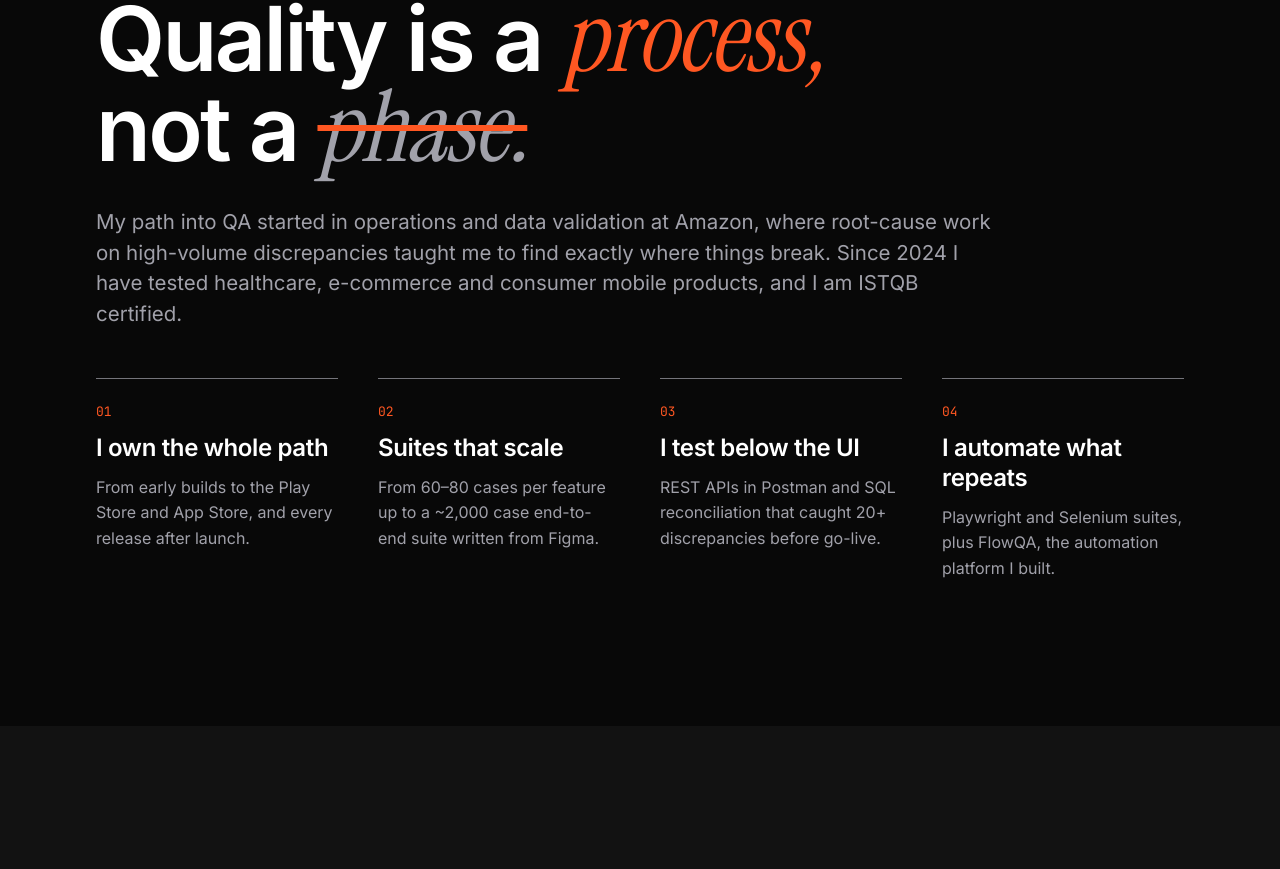
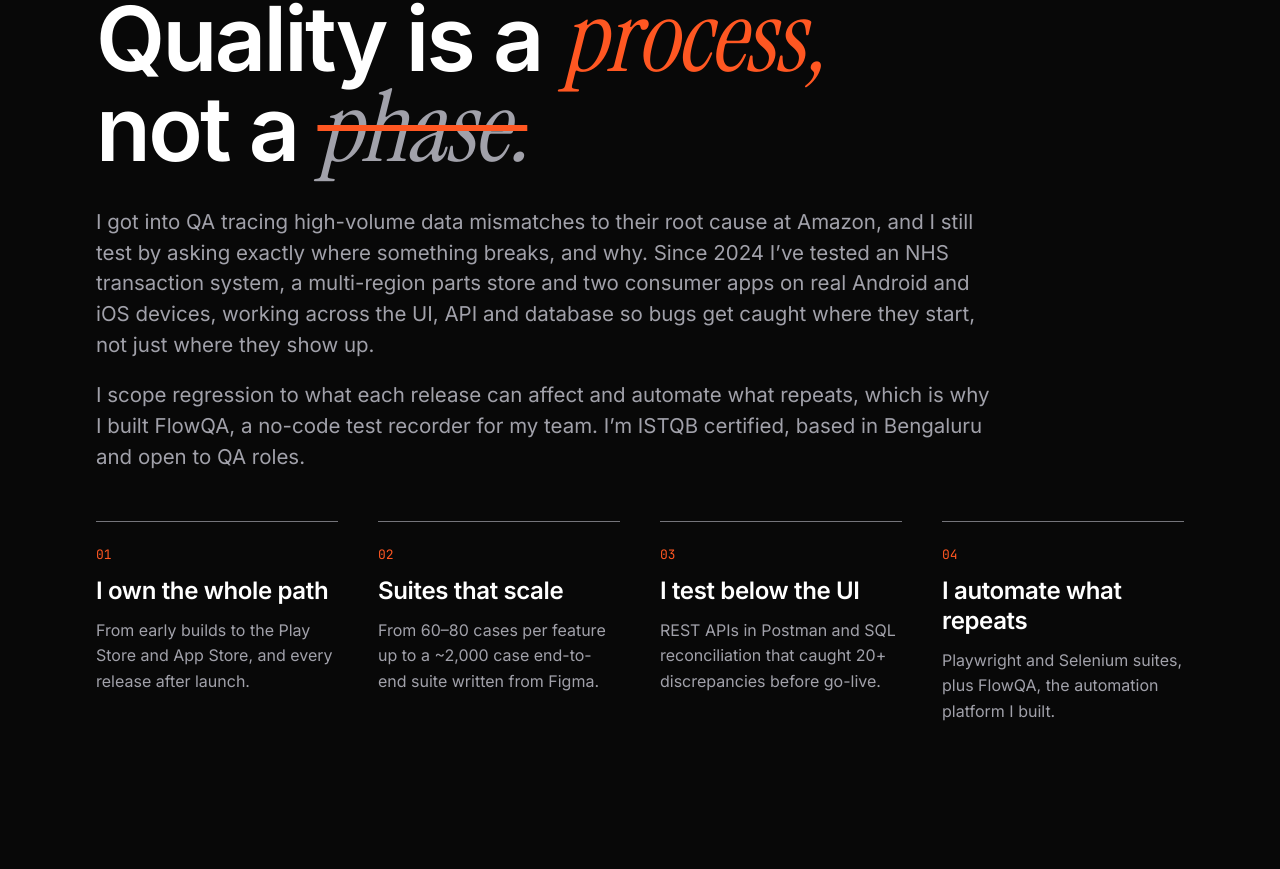
Before and after one commit to abh-singh99/portfolio, a Next.js app: page / in a window 1280 px wide. Shown: the part 6931-7800 px from the top of the page. Built offline with nearby package versions, Linux system fonts and the light colour scheme; no server answers.

Commit message:
New About me description

```diff
--- a/src/components/home/About.tsx
+++ b/src/components/home/About.tsx
@@ -9,7 +9,13 @@ export function About() {
       <Container className="flex flex-col gap-12 py-24 sm:py-36">
         <div className="flex flex-col gap-8">
           <SectionHeading id="about-heading" eyebrow={about.eyebrow} lines={about.heading} align="left" />
-          <p className="max-w-4xl text-lead text-fg-muted">{about.body}</p>
+          <div className="flex max-w-4xl flex-col gap-5">
+            {about.body.map((p) => (
+              <p key={p} className="text-lead text-fg-muted">
+                {p}
+              </p>
+            ))}
+          </div>
         </div>
         <ol className="grid gap-x-10 gap-y-10 sm:grid-cols-2 lg:grid-cols-4">
           {about.strengths.map((item, i) => (
--- a/src/content/home.ts
+++ b/src/content/home.ts
@@ -27,7 +27,10 @@ export const marquee = [
 export const about = {
   eyebrow: 'About me',
   heading: ['Quality is a *process,*', 'not a ~phase.~'],
-  body: 'My path into QA started in operations and data validation at Amazon, where root-cause work on high-volume discrepancies taught me to find exactly where things break. Since 2024 I have tested healthcare, e-commerce and consumer mobile products, and I am ISTQB certified.',
+  body: [
+    'I got into QA tracing high-volume data mismatches to their root cause at Amazon, and I still test by asking exactly where something breaks, and why. Since 2024 I’ve tested an NHS transaction system, a multi-region parts store and two consumer apps on real Android and iOS devices, working across the UI, API and database so bugs get caught where they start, not just where they show up.',
+    'I scope regression to what each release can affect and automate what repeats, which is why I built FlowQA, a no-code test recorder for my team. I’m ISTQB certified, based in Bengaluru and open to QA roles.',
+  ],
   // The four points from Why work with me.
   strengths: [
     {
```
